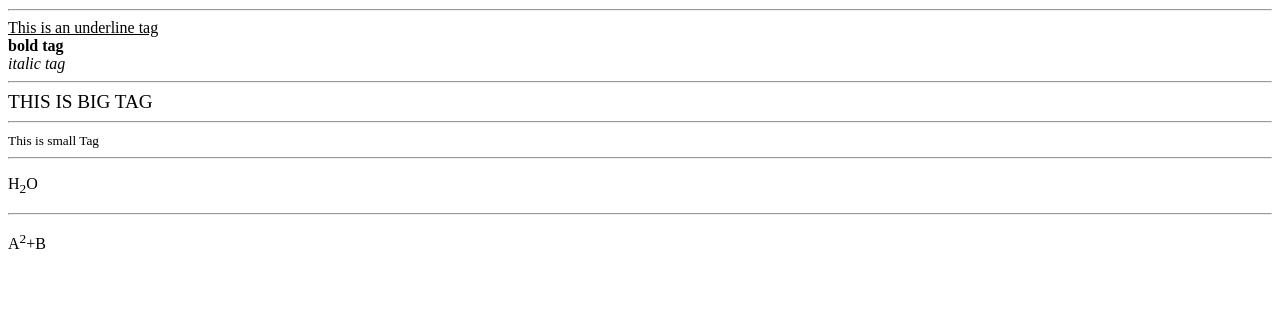
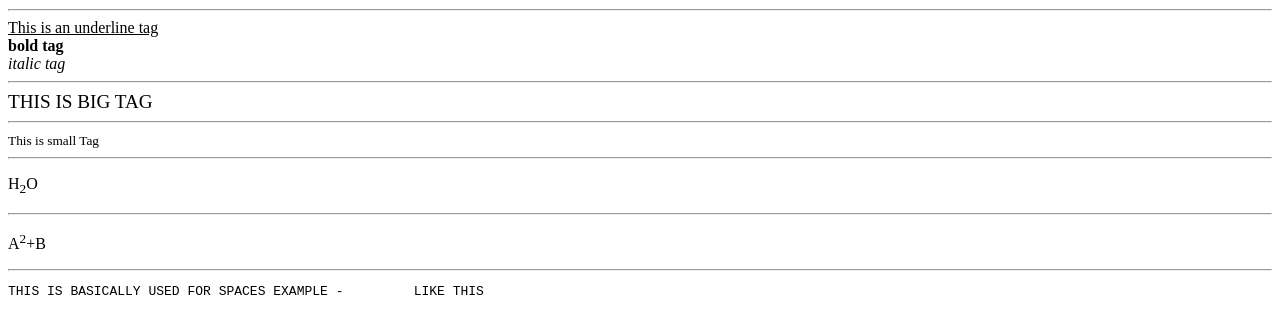
Before and after one commit to HDS07/web-development-, a plain HTML site: page index.html in a window 1280 px wide. Shown: the part 536-848 px from the top of the page. Before the commit the page ends 805 px from the top, so only its background shows below. Drawn offline with Linux system fonts and the light colour scheme.

Commit message:
day 4th commit

```diff
--- a/index.html
+++ b/index.html
@@ -36,7 +36,9 @@
     <p>H<sub>2</sub>O</p>
     <hr />
     <p>A<sup>2</sup>+B</p>
+    <hr />
 
+    <pre>THIS IS BASICALLY USED FOR SPACES EXAMPLE -         LIKE THIS</pre>
 
 
 </body>
```
